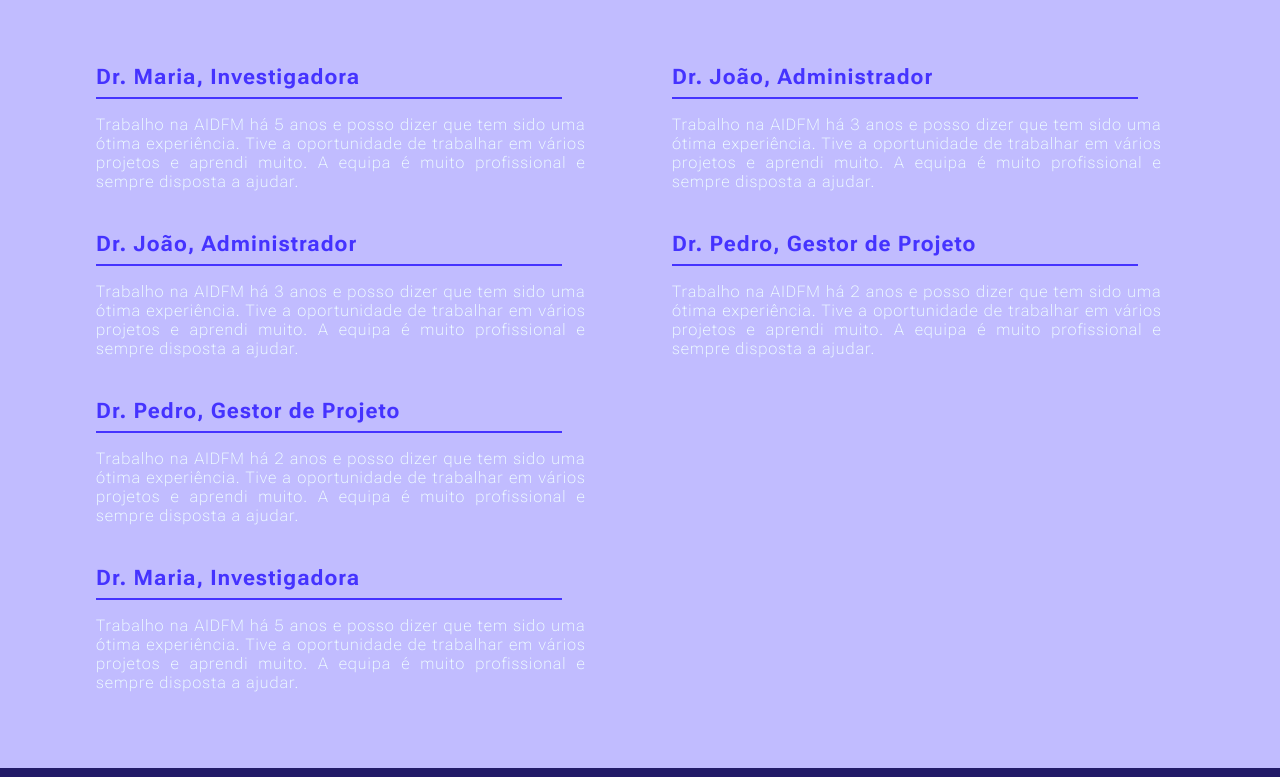
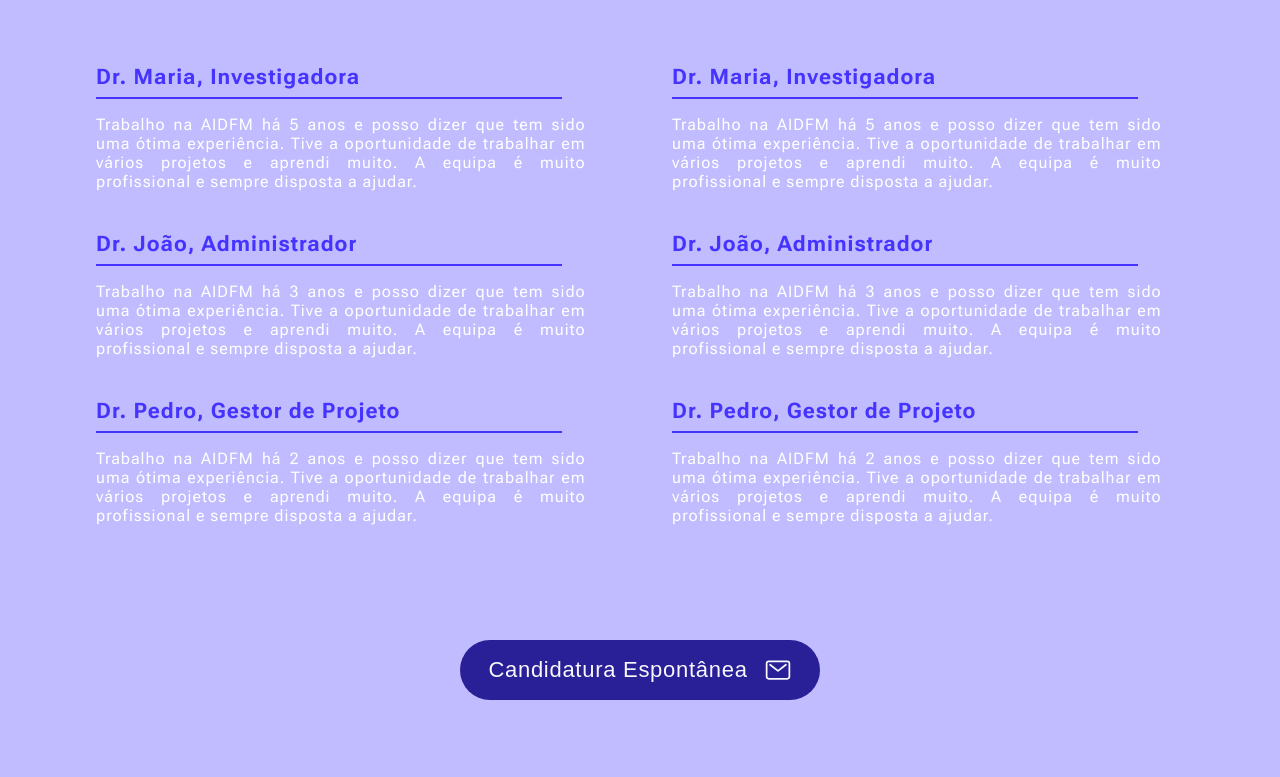
Before and after one commit to Gil124/aidfm-site, a React (Vite) app: page /join in a window 1280 px wide. Shown: the part 1443-2220 px from the top of the page. Built offline with nearby package versions, Linux system fonts and the light colour scheme.

Commit message:
join us with button done

```diff
--- a/src/pages/JoinUs.jsx
+++ b/src/pages/JoinUs.jsx
@@ -4,6 +4,7 @@ import heroImage from "../assets/joinUs.svg";
 import { getContent } from "../components/Navbar/Navbar";
 import { Swiper, SwiperSlide } from "swiper/react";
 import { Fade } from "react-awesome-reveal";
+import { IoMailOutline } from "react-icons/io5";
 import project1 from "../assets/project1.jpeg";
 import project2 from "../assets/project2.jpeg";
 import project3 from "../assets/project3.jpeg";
@@ -102,6 +103,10 @@ function JoinUs() {
             </div>
           ))}
         </div>
+        <button className={styles.candidate_button}>
+          {"Candidatura Espontânea"}
+          <IoMailOutline className={styles.symbol} />
+        </button>
         <div className={styles.right_corner_white}></div>
       </div>
     </>
--- a/src/pages/JoinUs.module.css
+++ b/src/pages/JoinUs.module.css
@@ -19,6 +19,23 @@
   align-items: center;
   width: 40%;
   height: 100%;
+}
+
+
+.left_container img {
+ animation: zooming 3s infinite ease-in-out;
+}
+
+@keyframes zooming {
+  0% {
+    transform: scale(1);
+  }
+  50% {
+    transform: scale(1.05);
+  }
+  100% {
+    transform: scale(1);
+  }
 }
 
 .right_container {
@@ -126,7 +143,7 @@
   font-size: 40pt;
   font-weight: 600;
   color: #2e20ca;
- margin-bottom: 2rem;
+  margin-bottom: 2rem;
   margin-top: 7rem;
 }
 
@@ -160,7 +177,7 @@
   text-align: start;
   font-size: 18pt;
   color: #3d31c4;
-  font-weight:bold;
+  font-weight: bold;
 }
 
 .opportunity_section {
@@ -177,7 +194,7 @@
 .opportunities {
   background-color: #c1bcff;
   width: 85%;
-  height: 40rem;
+  height: 32rem;
   display: flex;
   flex-wrap: wrap;
   gap: 2rem;
@@ -222,15 +239,55 @@
 }
 
 .opportunity_title:hover {
- padding-left: 1.5rem;
- cursor: pointer;
- transition: all 0.2s ease-in-out;
+  padding-left: 1.5rem;
+  cursor: default;
+  transition: all 0.2s ease-in-out;
 }
 
 .opportunity_description {
   text-align: justify;
   font-size: 12pt;
+  color: #fff;
   width: 90%;
-  font-weight: 100 !important;
+  font-weight: 400 !important;
   padding-bottom: 0.5rem;
 }
+
+.candidate_button {
+  width: 360px;
+  height: 60px;
+  border-radius: 50px;
+  background-color: #291f96;
+  color: #f8f8fd;
+  display: flex;
+  gap: 1rem;
+  justify-content: center;
+  align-items: center;
+  font-family: "Monteserrat", sans-serif;
+  font-size: 22px;
+  font-weight: 200;
+  letter-spacing: 0.72px;
+  cursor: pointer;
+  margin-bottom: 8rem;
+  transition: all 0.3s ease-out;
+}
+
+.candidate_button:hover {
+  background-color: #2e20cc;
+  scale: 105%;
+  transition: all 0.3s ease-out;
+}
+
+.symbol {
+  width: 28px;
+  height: 28px;
+  color: #f8f8fd;
+  align-content: center;
+}
+
+.candidate_button:hover {
+  .symbol {
+    rotate: 360deg;
+    transition: all 0.5s ease-out;
+  }
+}
```
